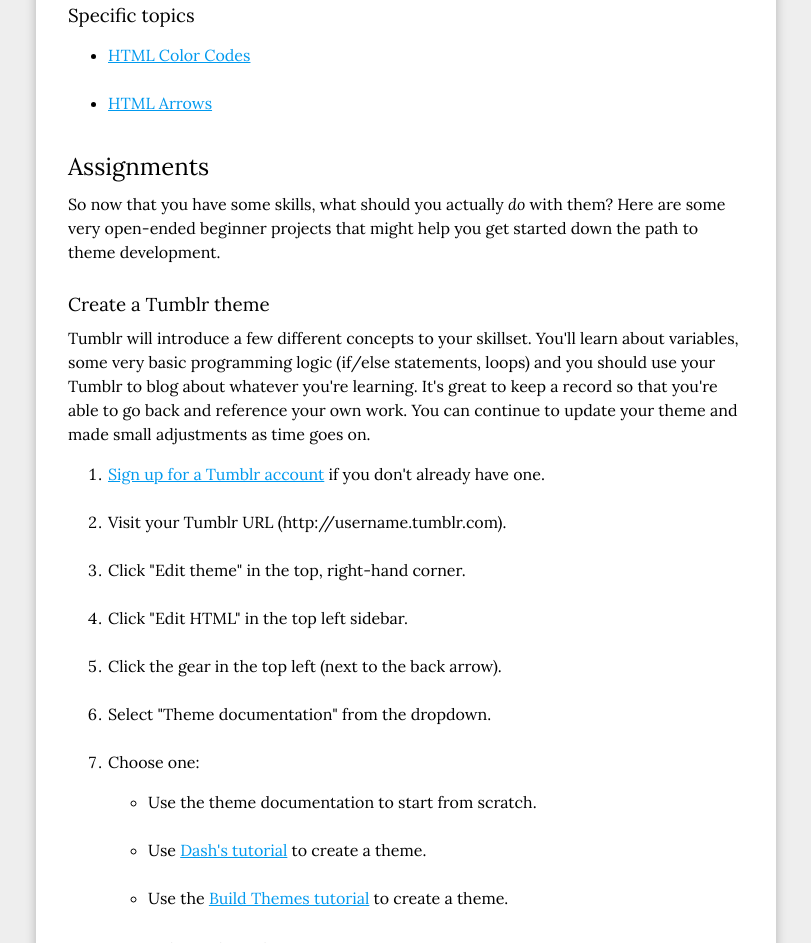
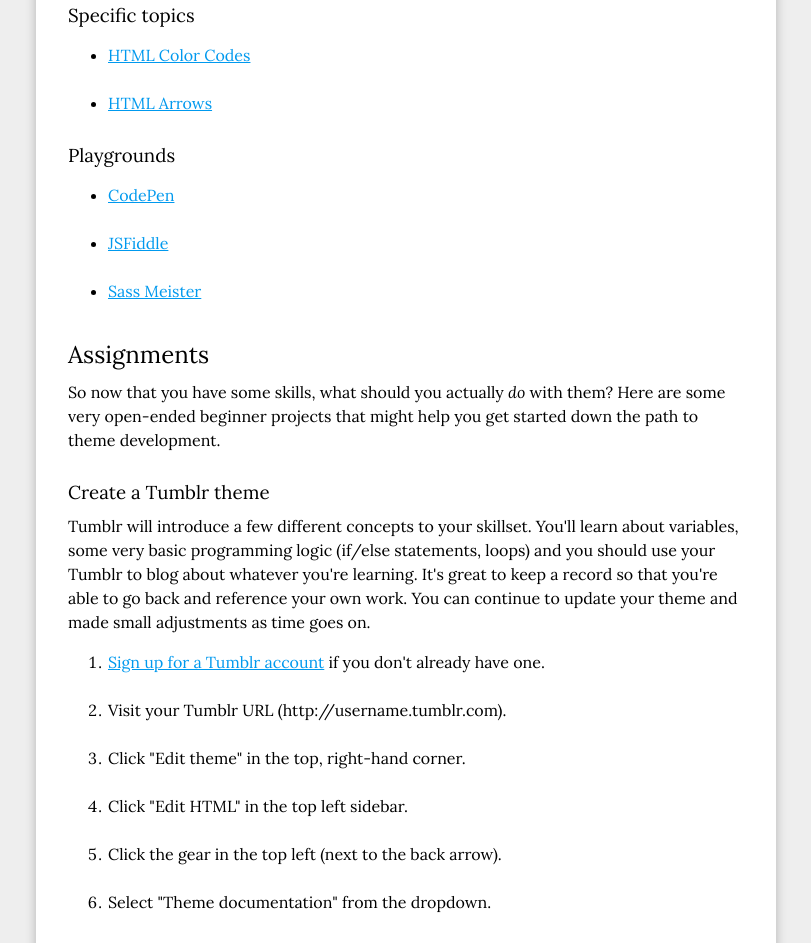
Before and after one commit to amwelles/learn, a plain HTML site: page index.html in a window 1280 px wide. Shown: the part 930-1873 px from the top of the page, without its empty margins (234-1045 px from the left). Drawn offline with nearby package versions, Linux system fonts and the light colour scheme.

Commit message:
add some playgrounds

```diff
--- a/index.html
+++ b/index.html
@@ -31,6 +31,14 @@
 	<ul>
 		<li><a href="http://htmlcolorcodes.com/" target="_blank">HTML Color Codes</a></li>
 		<li><a href="http://htmlarrows.com/" target="_blank">HTML Arrows</a></li>
+	</ul>
+
+	<h3>Playgrounds</h3>
+
+	<ul>
+		<li><a href="http://codepen.io/" target="_blank">CodePen</a></li>
+		<li><a href="http://jsfiddle.net/" target="_blank">JSFiddle</a></li>
+		<li><a href="http://sassmeister.com/" target="_blank">Sass Meister</a></li>
 	</ul>
 
 	<h2>Assignments</h2>
```
